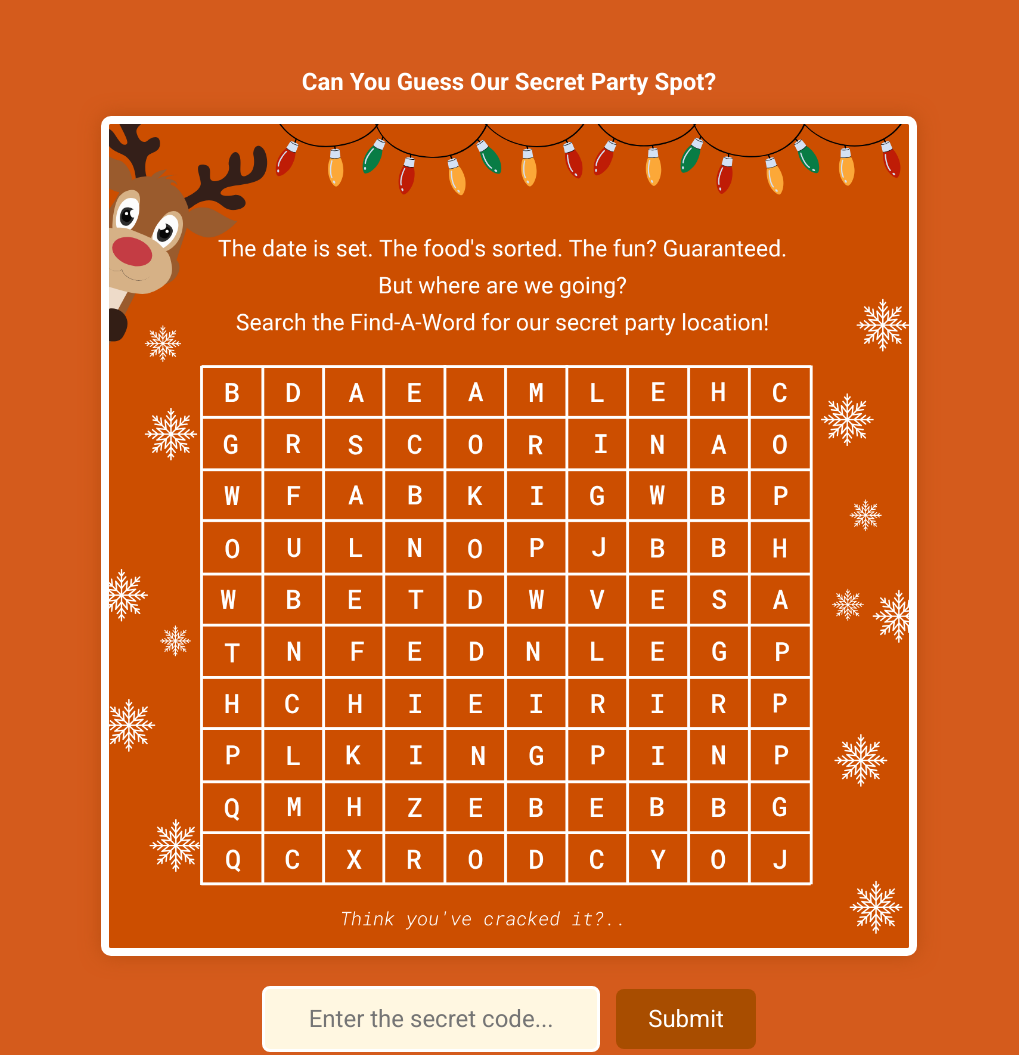
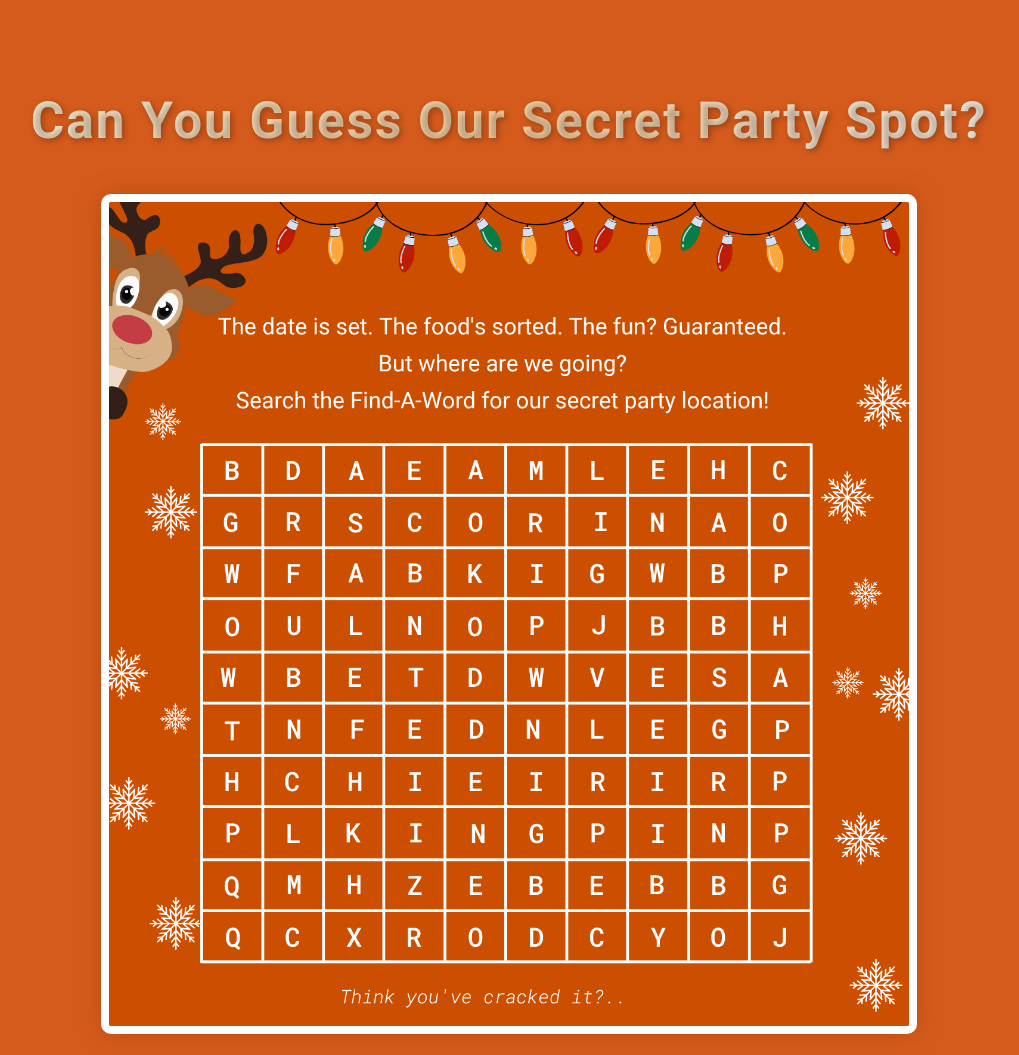
Before and after one commit to Chrysos-Corp/EOYPartyInvite25-, a plain HTML site: page index.html in a window 1280 px wide. Shown: the top 1055 px of the page, without its empty margins (131-1150 px from the left). Drawn offline with Linux system fonts and the light colour scheme.

Commit message:
Update index.html

```diff
--- a/index.html
+++ b/index.html
@@ -94,6 +94,15 @@ button:hover {
       background: none;
       display: inline-block;
     }
+    h2 {
+  font-size: 3.2em;
+  font-weight: 900;
+  letter-spacing: 2px;
+  background: linear-gradient(90deg, #fff7e1, #ffd7a8, #ffffff);
+  -webkit-background-clip: text;
+  -webkit-text-fill-color: transparent;
+  text-shadow: 2px 2px 6px rgba(0,0,0,0.3);
+}
   </style>
 </head>
 <body>
```
